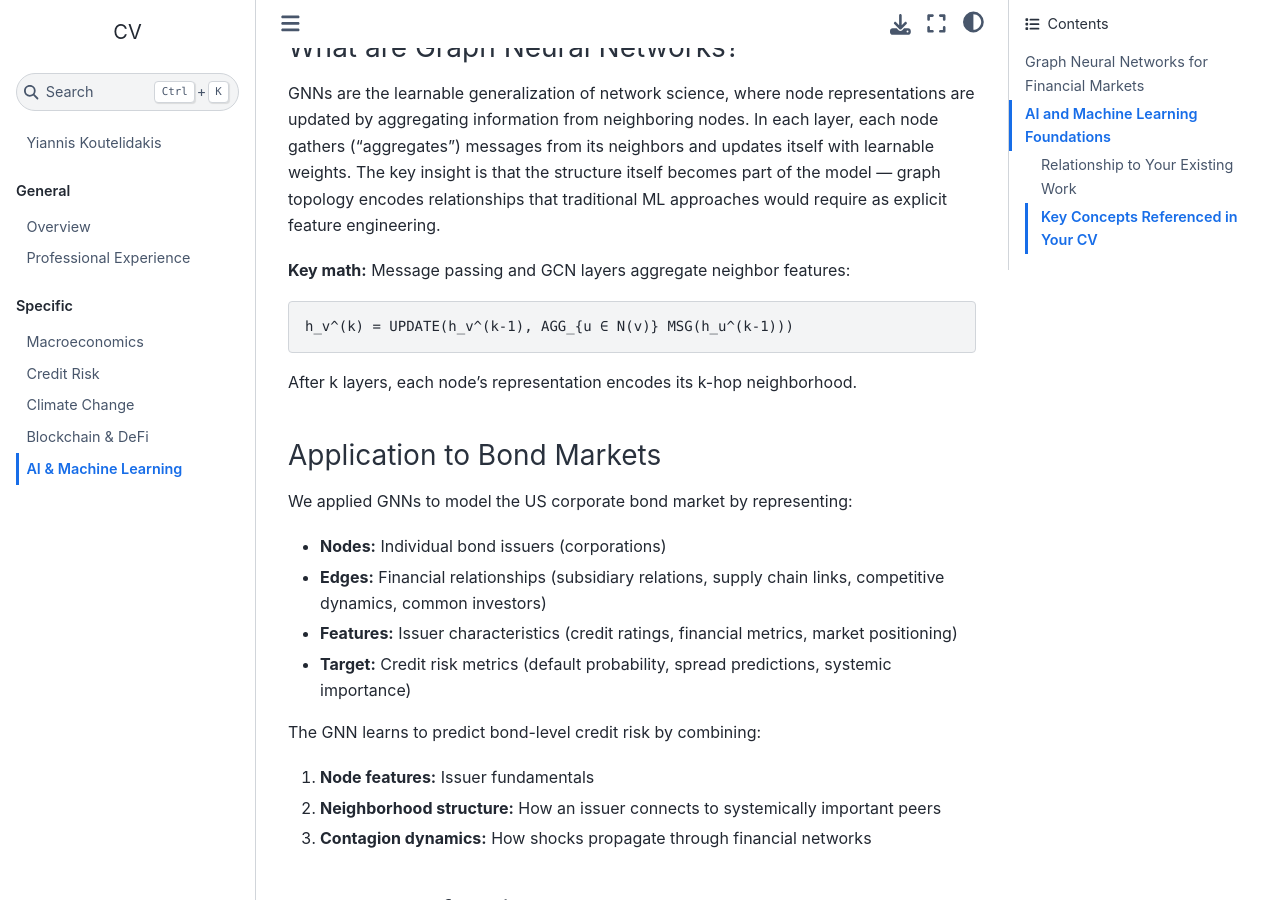
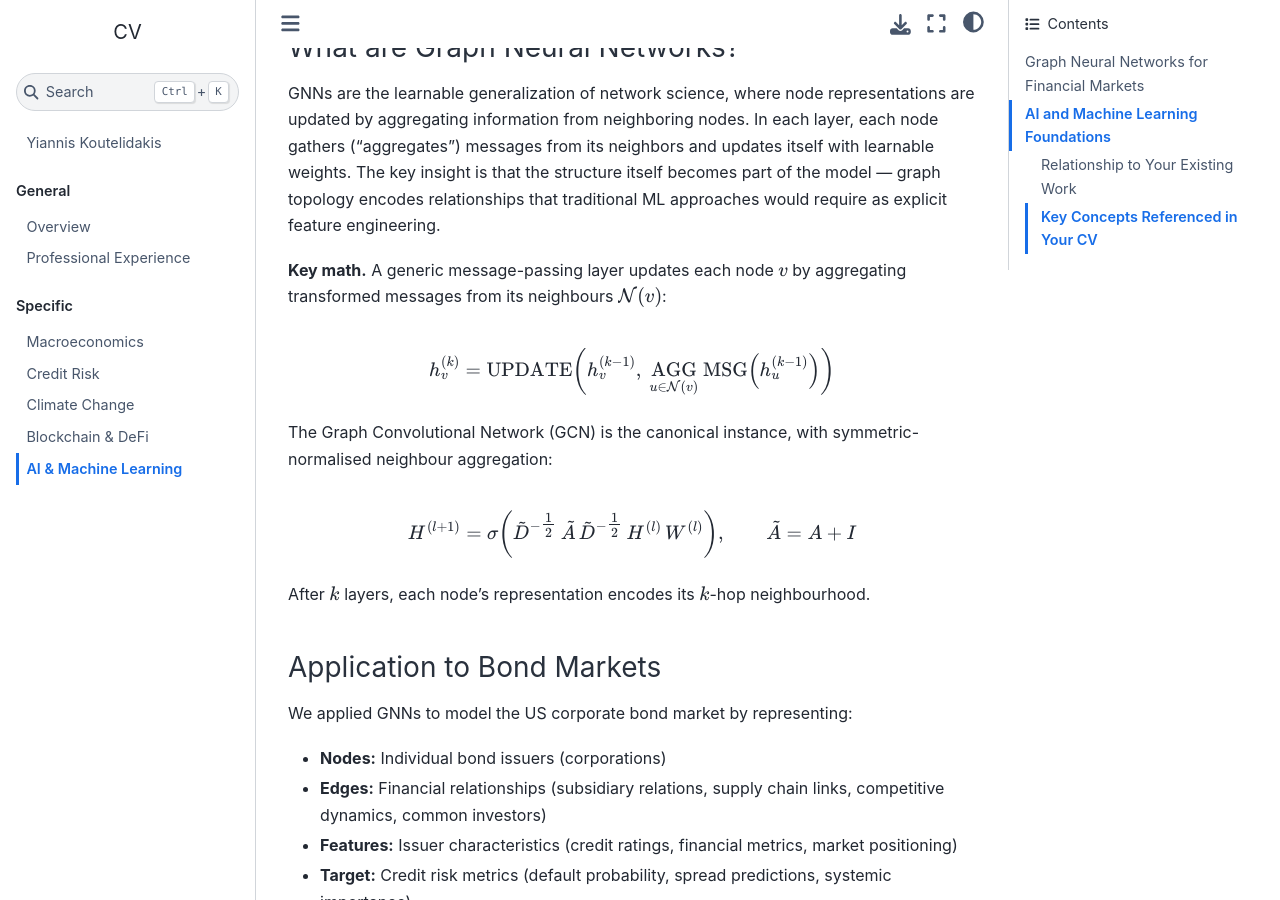
Before and after one commit to ykoutelidakis/CV, a Jupyter Book: the page built from AI_ML.md, in a window 1280 px wide and 900 px high, scrolled down 371 px. Built offline with Jupyter Book 1.0.4 settings and Sphinx 7.4.7 and the Sphinx Book theme 1.1.4, drawn with Linux system fonts in a browser that asks for light colours.

Commit message:
Render GNN math as LaTeX; enable dollarmath/amsmath MyST extensions
Co-Authored-By: Claude Opus 4.8 <noreply@anthropic.com>

````diff
--- a/AI_ML.md
+++ b/AI_ML.md
@@ -10,13 +10,20 @@ At S&P Global, I co-led an inter-disciplinary project with Nvidia to apply Graph
 
 GNNs are the learnable generalization of network science, where node representations are updated by aggregating information from neighboring nodes. In each layer, each node gathers ("aggregates") messages from its neighbors and updates itself with learnable weights. The key insight is that the structure itself becomes part of the model — graph topology encodes relationships that traditional ML approaches would require as explicit feature engineering.
 
-**Key math:** Message passing and GCN layers aggregate neighbor features:
+**Key math.** A generic message-passing layer updates each node $v$ by aggregating transformed messages from its neighbours $\mathcal{N}(v)$:
 
-```
-h_v^(k) = UPDATE(h_v^(k-1), AGG_{u ∈ N(v)} MSG(h_u^(k-1)))
-```
+$$
+h_v^{(k)} = \mathrm{UPDATE}\!\left(h_v^{(k-1)},\ \underset{u \in \mathcal{N}(v)}{\mathrm{AGG}}\ \mathrm{MSG}\!\left(h_u^{(k-1)}\right)\right)
+$$
 
-After k layers, each node's representation encodes its k-hop neighborhood.
+The Graph Convolutional Network (GCN) is the canonical instance, with symmetric-normalised neighbour aggregation:
+
+$$
+H^{(l+1)} = \sigma\!\left(\tilde{D}^{-\tfrac{1}{2}}\,\tilde{A}\,\tilde{D}^{-\tfrac{1}{2}}\,H^{(l)}\,W^{(l)}\right),
+\qquad \tilde{A} = A + I
+$$
+
+After $k$ layers, each node's representation encodes its $k$-hop neighbourhood.
 
 ### Application to Bond Markets
 
--- a/_config.yml
+++ b/_config.yml
@@ -17,3 +17,9 @@ baseurl: /CV/
 sphinx:
   config:
     copyright: "2026"
+
+# Enable LaTeX math rendering (MathJax) in Markdown
+parse:
+  myst_enable_extensions:
+    - dollarmath
+    - amsmath
````
